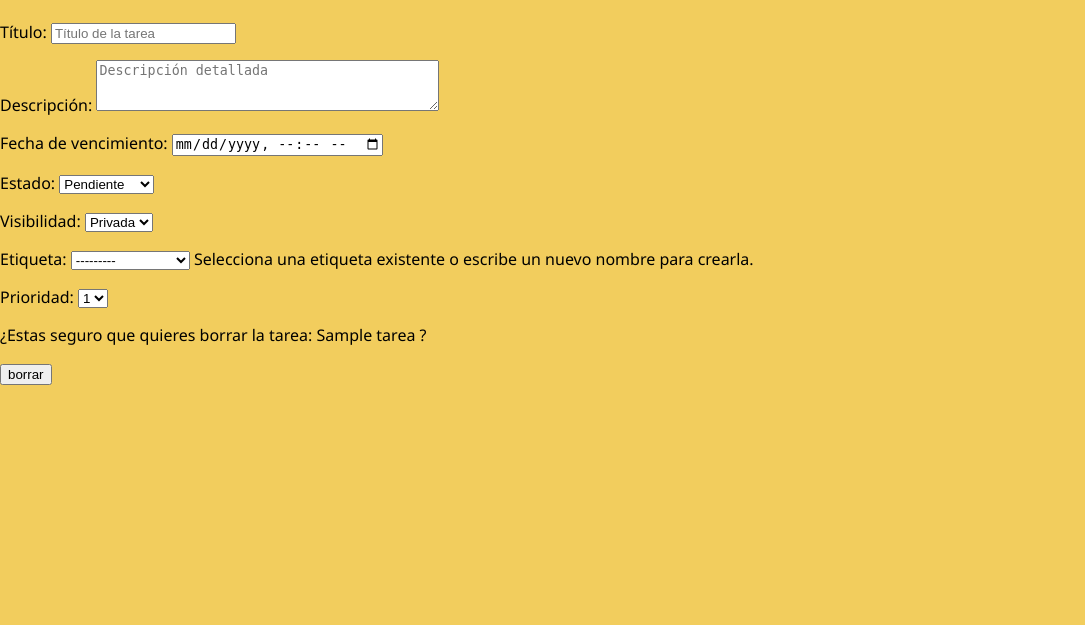
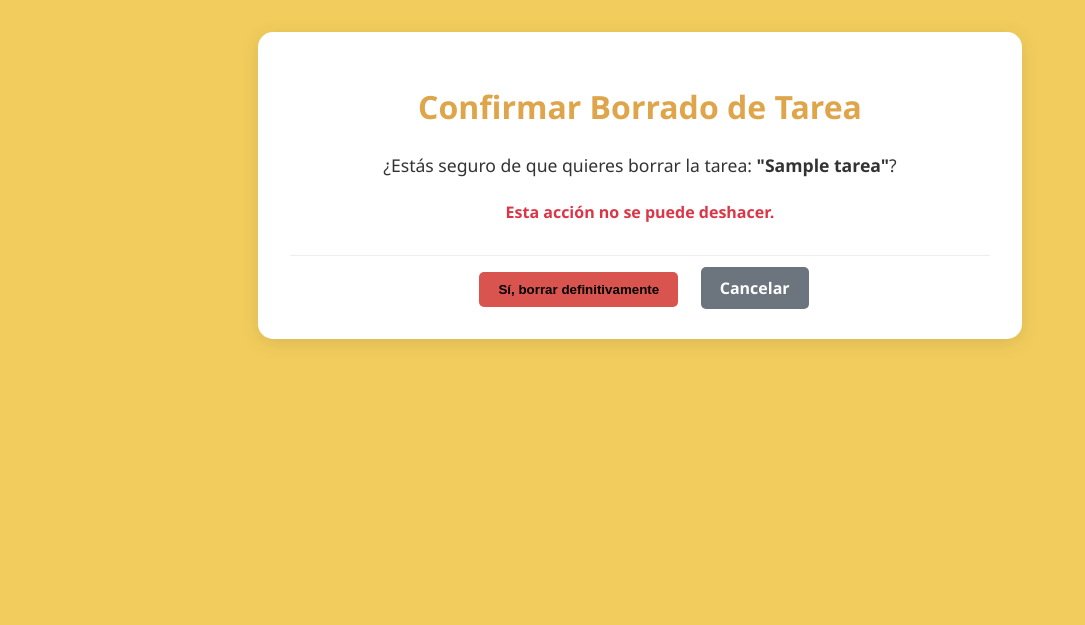
Before and after one commit to SamuelRomeroUber/ProyectoTFG, a Django app: template Organiza2/templates/plantillas/tarea/tarea_confirm_delete.html in a window 1280 px wide. Shown: the top 625 px of the page, without its empty margins (0-1085 px from the left). Before the commit the page ends 385 px from the top, so only its background shows below. Run offline with Django 5.2, Linux system fonts and the light colour scheme; the template is opened without the code that fills it: values that come from a table or form of the project are taken from there, others are empty; tables that the repository leaves empty hold one stand-in row (values such as "Sample post").

Commit message:
Correcciones

```diff
--- a/Organiza2/templates/plantillas/foro/foro.html
+++ b/Organiza2/templates/plantillas/foro/foro.html
@@ -38,7 +38,7 @@
                         <strong>Prioridad:</strong> {{ tarea.prioridad }} |
                         <strong>Vencimiento:</strong> {{ tarea.fecha_vencimiento|date:"d/m/Y H:i"|default:"Sin fecha" }}
                         {% if tarea.etiqueta %}
-                            | <strong>Etiqueta:</strong> {{ tarea.etiqueta.nombre }}
+                            <strong>Etiqueta:</strong> {{ tarea.etiqueta.nombre }}
                         {% endif %}
                     </p>
                     {% if tarea.descripcion %}
--- a/Organiza2/templates/plantillas/index.html
+++ b/Organiza2/templates/plantillas/index.html
@@ -4,9 +4,9 @@
     <header>
         <nav class="nav_home">
             <ul>
-                <li><a href="#acerca" style="color:inherit;text-decoration:none;">Acerca del proyecto</a></li>
-                <li><a href="#objetivo" style="color:inherit;text-decoration:none;">Objetivo</a></li>
-                <li><a href="#creador" style="color:inherit;text-decoration:none;">Creador</a></li>
+                <li><a href="#acerca" style="color:white;text-decoration:none;">Acerca del proyecto</a></li>
+                <li><a href="#objetivo" style="color:white;text-decoration:none;">Objetivo</a></li>
+                <li><a href="#creador" style="color:white;text-decoration:none;">Creador</a></li>
             </ul>
 
             <div class="btn-container">
--- a/Organiza2/templates/plantillas/tarea/crear_tarea.html
+++ b/Organiza2/templates/plantillas/tarea/crear_tarea.html
@@ -36,10 +36,8 @@
 
             <div class="form-acciones">
                 <button type="submit" class="btn btn-primario">
-                    {# El texto del botón se ajusta automáticamente #}
                     {% if form.instance.pk %}Guardar Cambios{% else %}Crear Tarea{% endif %}
                 </button>
-                {# El enlace de Cancelar para "crear" usualmente vuelve al perfil o al listado #}
                 <a href="{% url 'perfil_usuario' %}" class="btn btn-secundario">Cancelar</a>
             </div>
         </form>
--- a/Organiza2/templates/plantillas/tarea/tarea_confirm_delete.html
+++ b/Organiza2/templates/plantillas/tarea/tarea_confirm_delete.html
@@ -1,16 +1,31 @@
 {% extends 'plantillas/base.html' %}
+{% load static %}
 
 {% block contenido %}
+<main class="main_formulario_tarea">
+    <div class="container-formulario-tarea">
+        <h1>Confirmar Borrado de Tarea</h1>
 
-<form action="" method="post">
+        <form method="post" class="formulario-tarea-estilizado">
+            {% csrf_token %}
 
-    {% csrf_token %}
+            <p style="text-align: center; font-size: 1.1em; margin-bottom: 1.5rem; color: #333;">
+                ¿Estás seguro de que quieres borrar la tarea: <strong>"{{ object.titulo }}"</strong>?
+            </p>
+            <p style="text-align: center; color: #dc3545; font-weight: bold; margin-bottom: 2rem;">
+                Esta acción no se puede deshacer.
+            </p>
 
-    {{form.as_p}}
-    <p>¿Estas seguro que quieres borrar la tarea: {{object.titulo}} ?</p>
-
-    <input type="submit" value="borrar"/>
-
-</form>
+            <div class="form-acciones" style="text-align: center;">
+                <button type="submit" class="btn btn-borrar" style="margin-right: 10px;">
+                    Sí, borrar definitivamente
+                </button>
+                <a href="{% url 'detalle_tarea' object.pk %}" class="btn btn-secundario">
+                    Cancelar
+                </a>
+            </div>
+        </form>
+    </div>
+</main>
 
 {% endblock %}
```
Also changed, not shown: README.md.
